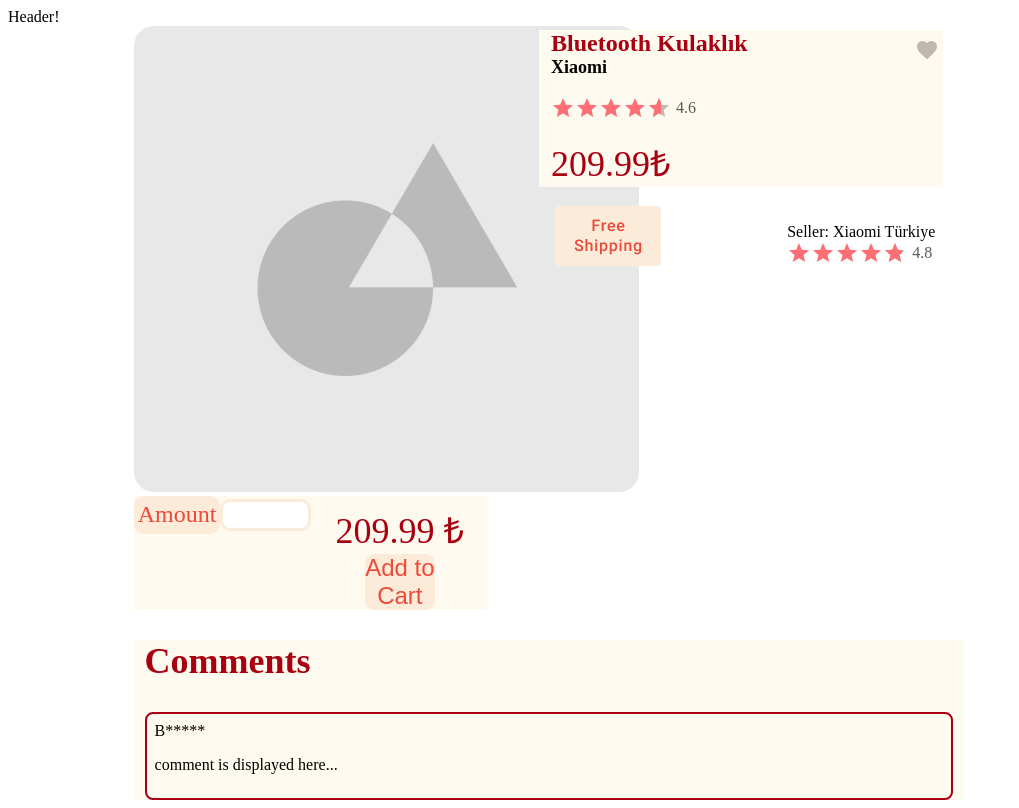
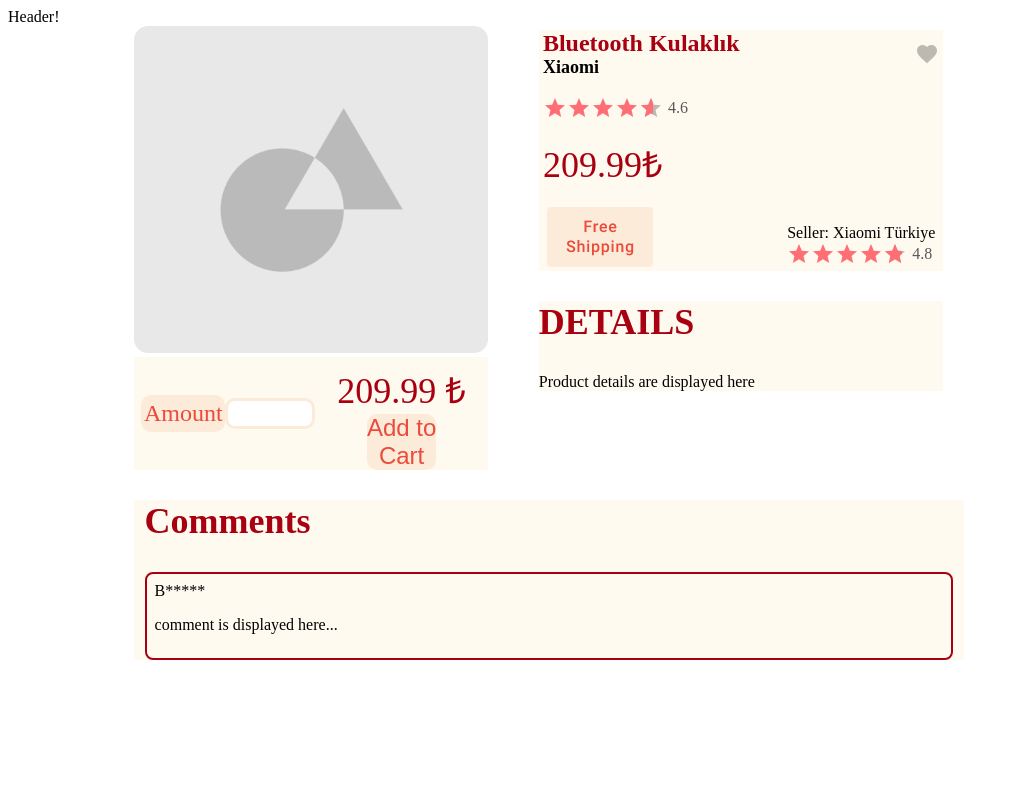
Before and after one commit to bounswe/bounswe2020group4, a React (Create React App) app in the folder web/: page /product/1 in a window 1280 px wide. Shown: the whole page, without its empty margins (0-1019 px from the left). Built offline with nearby package versions, Linux system fonts and the light colour scheme.

Commit message:
Add product details section to the product page

```diff
--- a/web/src/App.js
+++ b/web/src/App.js
@@ -11,7 +11,7 @@ const App = () => {
             <Router history={history}>
                 <div>
                     <Header />
-                    <ProductDetails />
+                    <Route path="/product/:id" exact component={ProductDetails}/>
                 </div>
             </Router>
         </div>
--- /dev/null
+++ b/web/src/components/ProductDetailInfo.css
@@ -0,0 +1,3 @@
+.product-detail-container {
+  background-color: #fffaef;
+}
--- /dev/null
+++ b/web/src/components/ProductDetailInfo.js
@@ -0,0 +1,14 @@
+import React from 'react'
+
+import './ProductDetailInfo.css'
+
+const ProductDetailInfo = () => {
+  return(
+    <div className='product-detail-container'>
+      <h2>DETAILS</h2>
+      <p>Product details are displayed here</p>
+    </div>
+  )
+}
+
+export default ProductDetailInfo
--- a/web/src/components/ProductInfo.css
+++ b/web/src/components/ProductInfo.css
@@ -1,7 +1,8 @@
 .product-info-container {
   background-color: #fffaef;
-  padding-left: 3%;
+  padding-left: 1%;
   padding-right: 5%;
+  position: relative;
 }
 
 .product-brand {
@@ -40,5 +41,4 @@
   margin-top: 5%;
   left: 1%;
   bottom: 0%;
-  float:left;
 }
--- a/web/src/components/ProductPurchase.css
+++ b/web/src/components/ProductPurchase.css
@@ -1,19 +1,19 @@
 .product-purchase-container {
   background-color: #fffaef;
   width: 100%;
-  display: table;
+  display: flex;
+  align-items: center;
 }
 
 .product-amount-container {
   display: flex;
   align-items: center;
-  float:left;
   width: 50%;
+  margin-left: 2%;
 }
 
 .product-add-to-cart-container {
   text-align: center;
-  float: left;
   width: 50%;
 }
 
--- a/web/src/pages/ProductDetails.css
+++ b/web/src/pages/ProductDetails.css
@@ -20,3 +20,8 @@
   width: 40%;
   margin-left: 5%;
 }
+
+.product-left-column img {
+  width: 100%;
+  height: auto;
+}
--- a/web/src/pages/ProductDetails.js
+++ b/web/src/pages/ProductDetails.js
@@ -4,6 +4,7 @@ import DefaultProductImage from '../images/default-product-image.png'
 import ProductInfo from '../components/ProductInfo'
 import ProductPurchase from '../components/ProductPurchase'
 import Comments from '../components/Comments'
+import ProductDetailInfo from '../components/ProductDetailInfo'
 
 import './ProductDetails.css'
 
@@ -18,6 +19,7 @@ const ProductDetails = ({ img }) => {
         </div>
         <div className='product-right-column'>
           <ProductInfo />
+          <ProductDetailInfo />
         </div>
       </div>
       <Comments />
```
